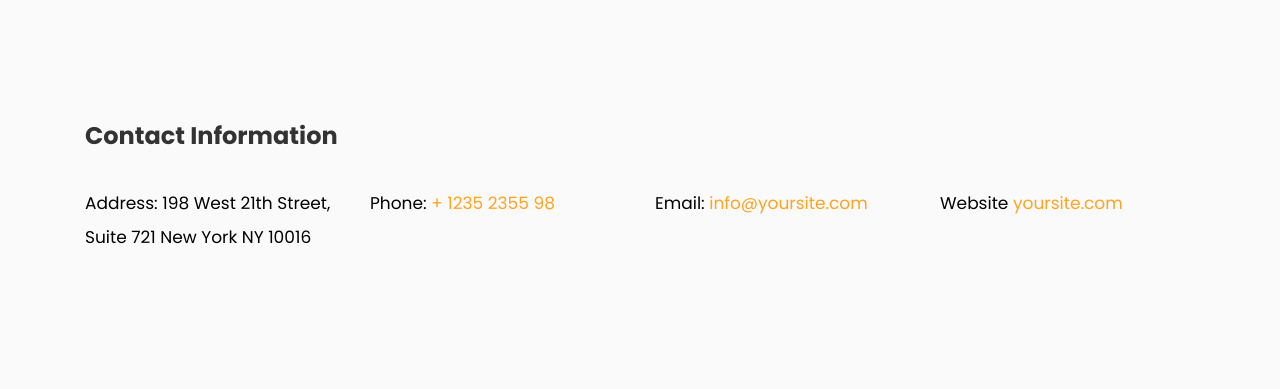
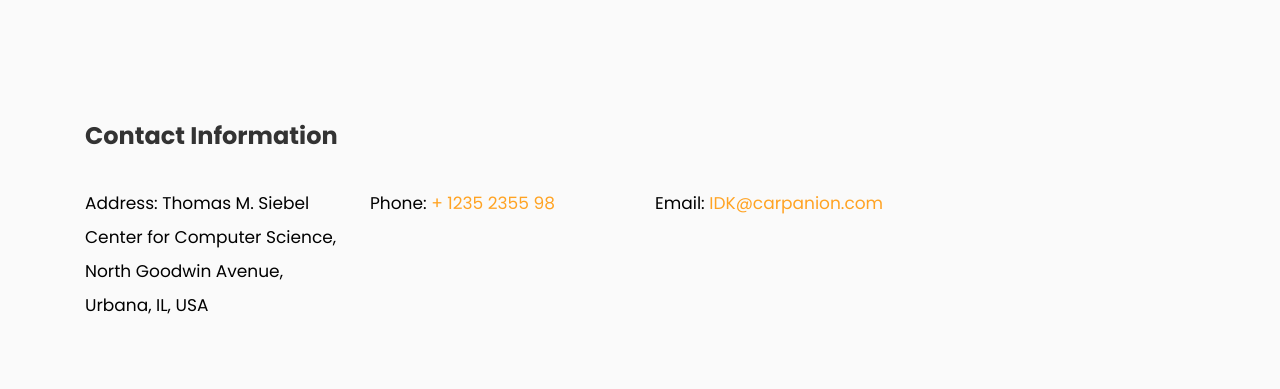
Before and after one commit to deuscaeli/carpanion, a CodeIgniter app: page /contact in a window 1280 px wide. Shown: the part 401-790 px from the top of the page. Run offline with CodeIgniter, Linux system fonts and the light colour scheme; some libraries are stand-ins or nearby versions; some web fonts are replaced.

Commit message:
7-30 group meeting

```diff
--- a/application/views/contact.php
+++ b/application/views/contact.php
@@ -22,7 +22,7 @@
             <div class="w-100"></div>
             <div class="col-md-3 d-flex">
                 <div class="dbox">
-                    <p><span>Address:</span> 198 West 21th Street, Suite 721 New York NY 10016</p>
+                    <p><span>Address:</span> Thomas M. Siebel Center for Computer Science, North Goodwin Avenue, Urbana, IL, USA </p>
                 </div>
             </div>
             <div class="col-md-3 d-flex">
@@ -32,12 +32,7 @@
             </div>
             <div class="col-md-3 d-flex">
                 <div class="dbox">
-                    <p><span>Email:</span> <a href="mailto:info@yoursite.com">info@yoursite.com</a></p>
-                </div>
-            </div>
-            <div class="col-md-3 d-flex">
-                <div class="dbox">
-                    <p><span>Website</span> <a href="#">yoursite.com</a></p>
+                    <p><span>Email:</span> <a href="mailto:IDK@carpanion.com">IDK@carpanion.com</a></p>
                 </div>
             </div>
         </div>
--- a/application/views/home.php
+++ b/application/views/home.php
@@ -141,12 +141,6 @@
                     <h2 class="mb-4">CarPanion</h2>
                 </div>
                 <p>A CS411 Project</p>
-
-                <!--<div class="video justify-content-center">
-                        <a href="https://vimeo.com/45830194" class="icon-video popup-vimeo d-flex justify-content-center align-items-center">
-                        <span class="ion-ios-play"></span>
-                    </a>
-                    </div>-->
             </div>
         </div>
     </div>
--- a/application/views/my_bookings.php
+++ b/application/views/my_bookings.php
@@ -3,8 +3,8 @@
     <div class="container">
         <div class="row no-gutters slider-text align-items-end justify-content-center">
             <div class="col-md-9 ftco-animate text-center">
-                <h1 class="mb-2 bread">My bookings</h1>
-                <p class="breadcrumbs"><span class="mr-2"><a href="<?= base_url(); ?>">Home <i class="ion-ios-arrow-forward"></i></a></span> <span>My bookings <i class="ion-ios-arrow-forward"></i></span></p>
+                <h1 class="mb-2 bread">My Bookings</h1>
+                <p class="breadcrumbs"><span class="mr-2"><a href="<?= base_url(); ?>">Home <i class="ion-ios-arrow-forward"></i></a></span> <span>My Bookings <i class="ion-ios-arrow-forward"></i></span></p>
             </div>
         </div>
     </div>
@@ -18,7 +18,7 @@
             <div class="col-md-12 order-md-last ftco-animate makereservation p-4 p-md-5 pt-5" style="background:#fff;">
                 <div class="py-md-5">
                     <div class="heading-section ftco-animate mb-5">
-                        <h2 class="mb-4">My bookings</h2>
+                        <h2 class="mb-4">My Bookings</h2>
                     </div>
                     <div id="result">
                         <table class="table" style="width:100%" id="intell_table1">
--- a/application/views/my_rides.php
+++ b/application/views/my_rides.php
@@ -4,9 +4,9 @@
     <div class="container">
         <div class="row no-gutters slider-text align-items-end justify-content-center">
             <div class="col-md-9 ftco-animate text-center">
-                <h1 class="mb-2 bread">My rides</h1>
+                <h1 class="mb-2 bread">My Rides</h1>
                 <p class="breadcrumbs"><span class="mr-2"><a href="<?=base_url();?>">Home <i
-                                class="ion-ios-arrow-forward"></i></a></span> <span>My rides <i
+                                class="ion-ios-arrow-forward"></i></a></span> <span>My Rides <i
                             class="ion-ios-arrow-forward"></i></span></p>
             </div>
         </div>
@@ -20,7 +20,7 @@
             <div class="col-md-12 order-md-last ftco-animate makereservation p-4 p-md-5 pt-5" style="background:#fff;">
                 <div class="py-md-5">
                     <div class="heading-section ftco-animate mb-5">
-                        <h2 class="mb-4">My rides</h2>
+                        <h2 class="mb-4">My Rides</h2>
                     </div>
                     <div id="result">
                         <table class="table" style="width:100%" id="intell_table1">
--- a/application/views/offer_ride.php
+++ b/application/views/offer_ride.php
@@ -243,7 +243,7 @@ function fillInAddress(place, place_id_element) {
         map_global.map.fitBounds(place.geometry.viewport);
     } else {
         map_global.map.setCenter(place.geometry.location);
-        map_global.map.setZoom(12); // Why 17? Because it looks good.
+        map_global.map.setZoom(12);
     }
 }
 
```
